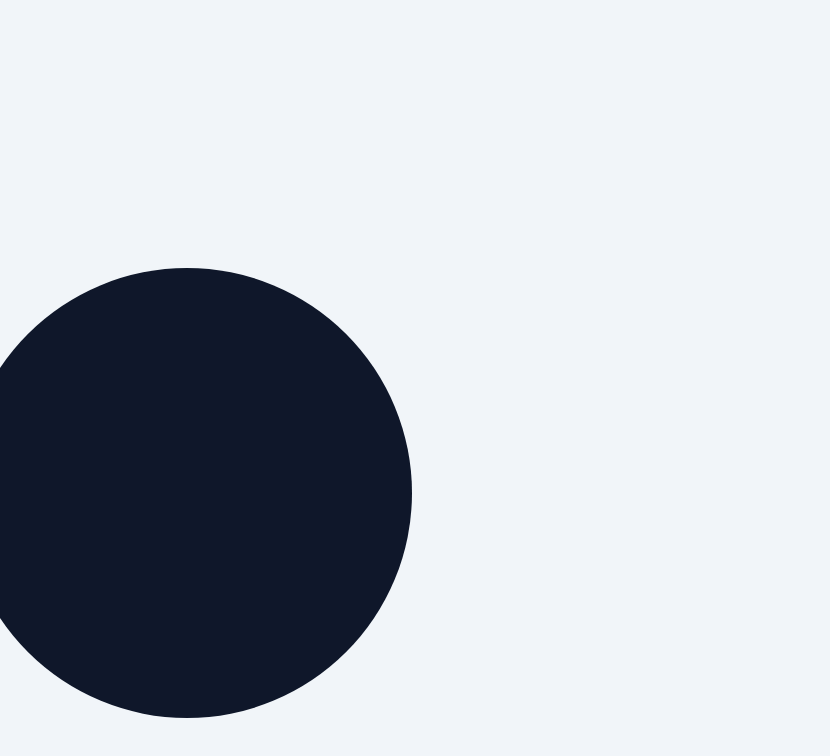
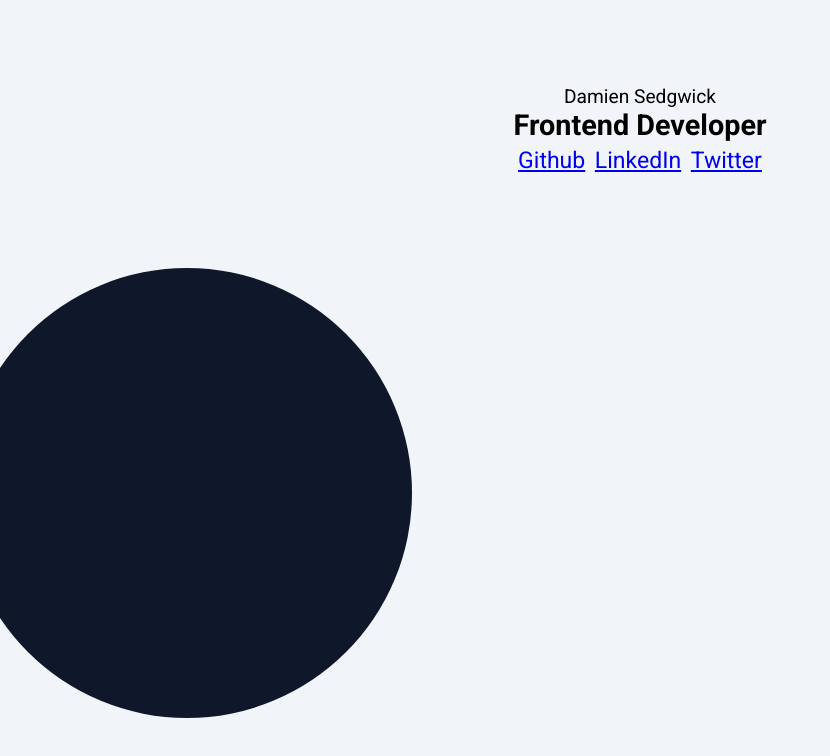
Before and after one commit to damiensedgwick/my-website, a Next.js app: page / in a window 1280 px wide. Shown: the top 756 px of the page, without its empty margins (0-830 px from the left). Built offline with nearby package versions, Linux system fonts and the light colour scheme.

Commit message:
Brought back text content

```diff
--- a/src/pages/index.jsx
+++ b/src/pages/index.jsx
@@ -69,27 +69,27 @@ const NavigationWrapper = styled('div', {
 
 export default function Home() {
   return (
-    <Homepage id={'homepage'}>
+    <Homepage>
       <Head>
         <title>Use Stitches with Next.js</title>
       </Head>
 
-      <Grid id={'grid'}>
-        {/*<ContentWrapper>*/}
-        {/*  <Name>Damien Sedgwick</Name>*/}
-        {/*  <Role>Frontend Developer</Role>*/}
-        {/*  <SocialLinks>*/}
-        {/*    <li>*/}
-        {/*      <a href='https://github.com/damiensedgwick'>Github</a>*/}
-        {/*    </li>*/}
-        {/*    <li>*/}
-        {/*      <a href='https://linkedin.com/in/damiensedgwick/'>LinkedIn</a>*/}
-        {/*    </li>*/}
-        {/*    <li>*/}
-        {/*      <a href='https://twitter.com/damiensedgwick'>Twitter</a>*/}
-        {/*    </li>*/}
-        {/*  </SocialLinks>*/}
-        {/*</ContentWrapper>*/}
+      <Grid>
+        <ContentWrapper>
+          <Name>Damien Sedgwick</Name>
+          <Role>Frontend Developer</Role>
+          <SocialLinks>
+            <li>
+              <a href='https://github.com/damiensedgwick'>Github</a>
+            </li>
+            <li>
+              <a href='https://linkedin.com/in/damiensedgwick/'>LinkedIn</a>
+            </li>
+            <li>
+              <a href='https://twitter.com/damiensedgwick'>Twitter</a>
+            </li>
+          </SocialLinks>
+        </ContentWrapper>
 
         <CircleContainer>
           <Circle />
```
